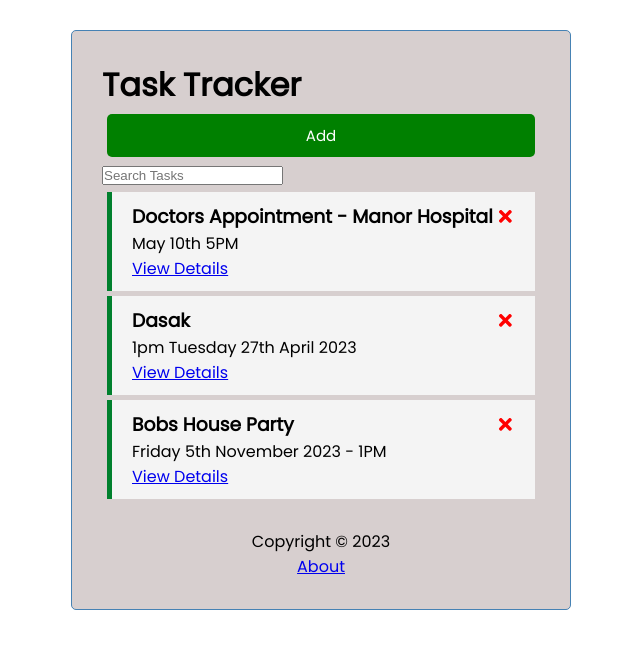
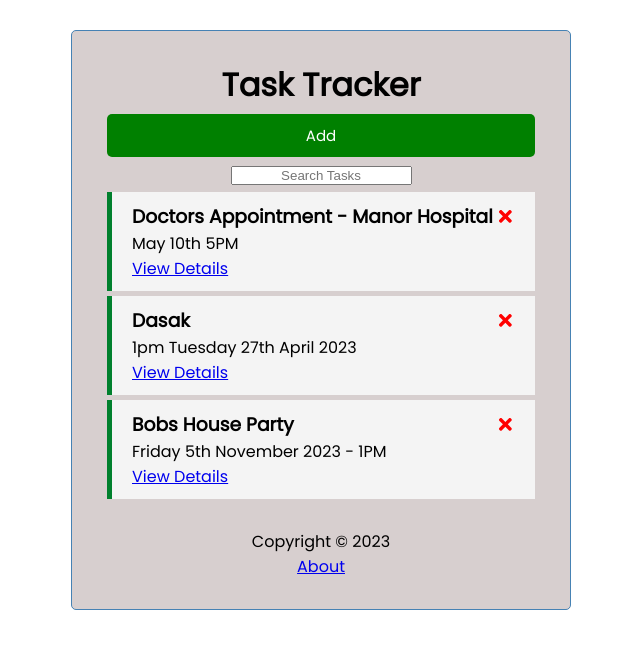
Before and after one commit to kubidogan/React-Task-Tracker, a React (Create React App) app: page / in a window 1280 px wide. Shown: the top 648 px of the page, without its empty margins (319-959 px from the left). Built offline with nearby package versions, Linux system fonts and the light colour scheme; data requests are answered from the project's data file.

Commit message:
centered search box and title h1

```diff
--- a/src/components/Search.js
+++ b/src/components/Search.js
@@ -9,7 +9,7 @@ const Search = ({ onSearch }) => {
   };
 
   return (
-    <div>
+    <div className="search">
       <input
         className="search"
         type="text"
--- a/src/index.css
+++ b/src/index.css
@@ -24,6 +24,10 @@ body {
 .header {
   display: flex;
   flex-direction: column;
+}
+
+.header h1 {
+  text-align: center;
 }
 
 .btn {
@@ -125,3 +129,8 @@ footer {
   flex-direction: column;
   align-items: center;
 }
+
+.search {
+  color: red;
+  text-align: center;
+}
```
